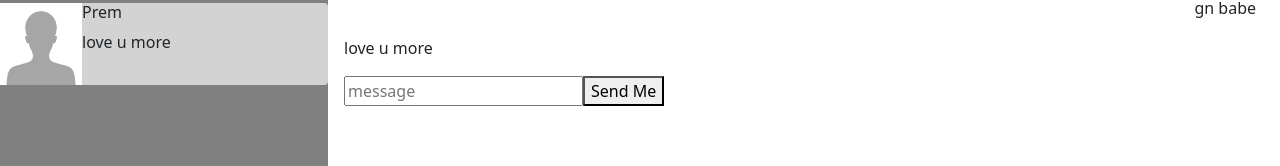
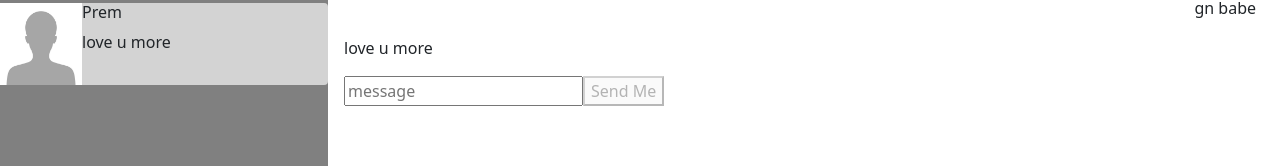
Before and after one commit to SethY8s/Facebook-Clone, a React (Create React App) app: page /message in a window 1280 px wide. Shown: the part 309-475 px from the top of the page. Built offline with nearby package versions, Linux system fonts and the light colour scheme; no server answers.

Commit message:
message can only send if input is NOT empty

```diff
--- a/src/comp/message/Input.tsx
+++ b/src/comp/message/Input.tsx
@@ -1,4 +1,4 @@
-import React, { useState } from 'react';
+import React, { useState, useEffect } from 'react';
 import { connect } from 'react-redux';
 import axios from 'axios';
 import { sendMessage } from '../../redux/users/user-actions';
@@ -58,7 +58,9 @@ const Input: React.FunctionComponent<friendProps> = ({
         type="text"
       />
       {/* <button onClick={() => postData()}>Send Me</button> */}
-      <button onClick={() => postData()}>Send Me</button>
+      <button disabled={!message} onClick={() => postData()}>
+        Send Me
+      </button>
     </div>
   );
 };
```
